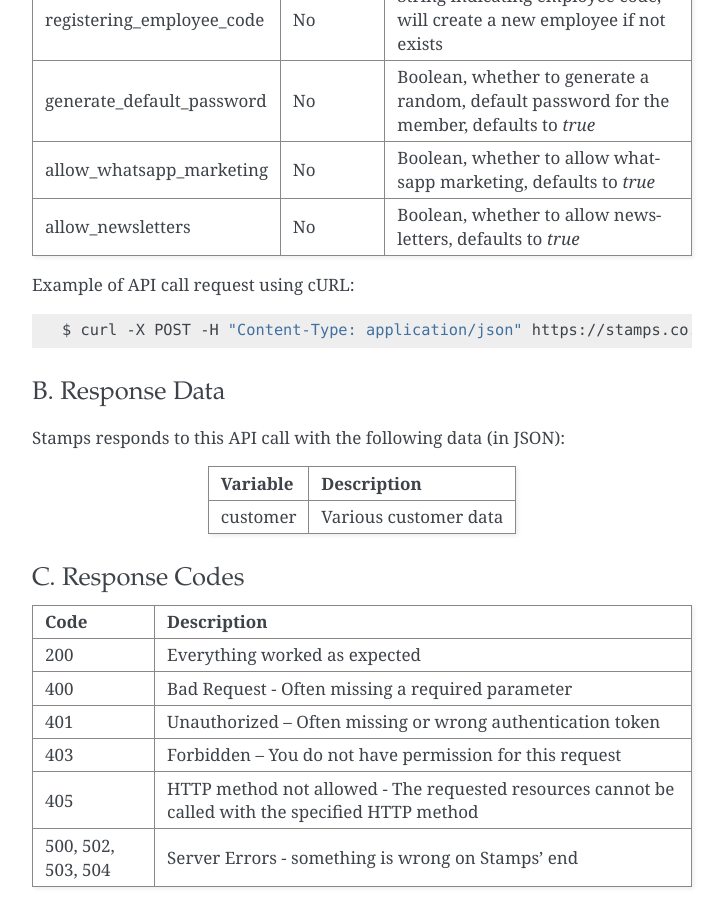
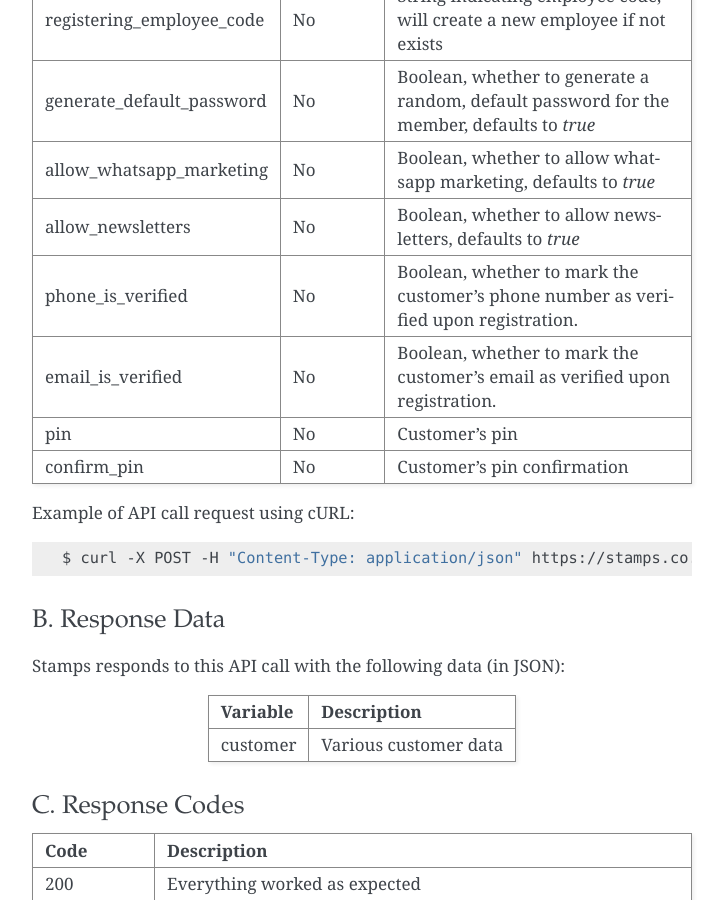
Before and after one commit to ui/stamps-api-docs, a Sphinx documentation site: the page built from source/customer_api.rst, in a window 1280 px wide and 900 px high, scrolled down 6481 px. Shown: the whole window, without its empty margins (388-1112 px from the left). Built offline with Sphinx 7.4.7, drawn with Linux system fonts in a browser that asks for light colours.

Commit message:
add pin, email & phone is_verified in registration parameters (#226)
* add pin, email & phone is_verified in registartion parameters

* revert unnecessary changes

---------

Co-authored-by: fajar <fajar@stamps.id>

```diff
--- a/source/customer_api.rst
+++ b/source/customer_api.rst
@@ -322,6 +322,10 @@ registering_employee_code    No          String indicating employee code, will c
 generate_default_password    No          Boolean, whether to generate a random, default password for the member, defaults to `true`
 allow_whatsapp_marketing     No          Boolean, whether to allow whatsapp marketing, defaults to `true`
 allow_newsletters            No          Boolean, whether to allow newsletters, defaults to `true`
+phone_is_verified            No          Boolean, whether to mark the customer's phone number as verified upon registration.
+email_is_verified            No          Boolean, whether to mark the customer's email as verified upon registration.
+pin                          No          Customer's pin
+confirm_pin                  No          Customer's pin confirmation
 ============================ =========== =========================
 
 Example of API call request using cURL:
```
